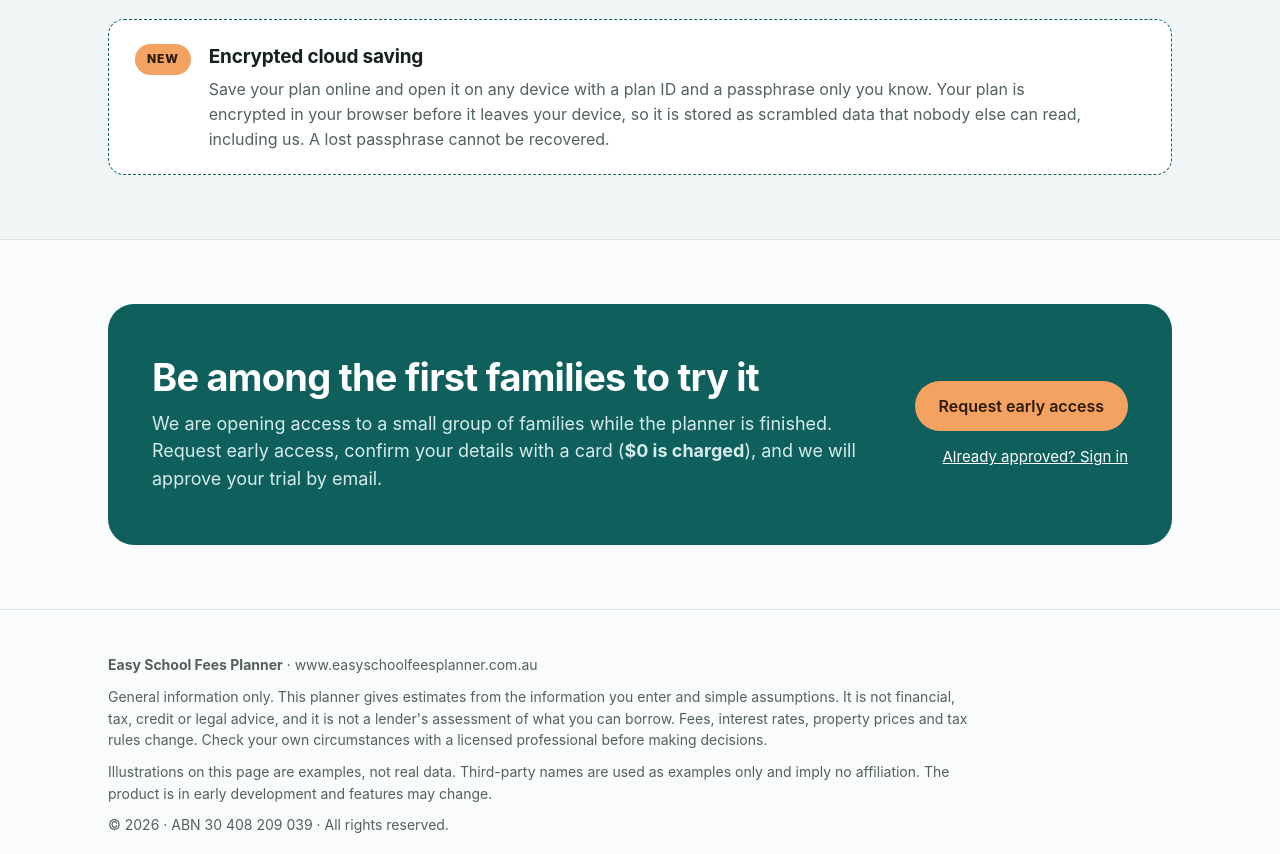
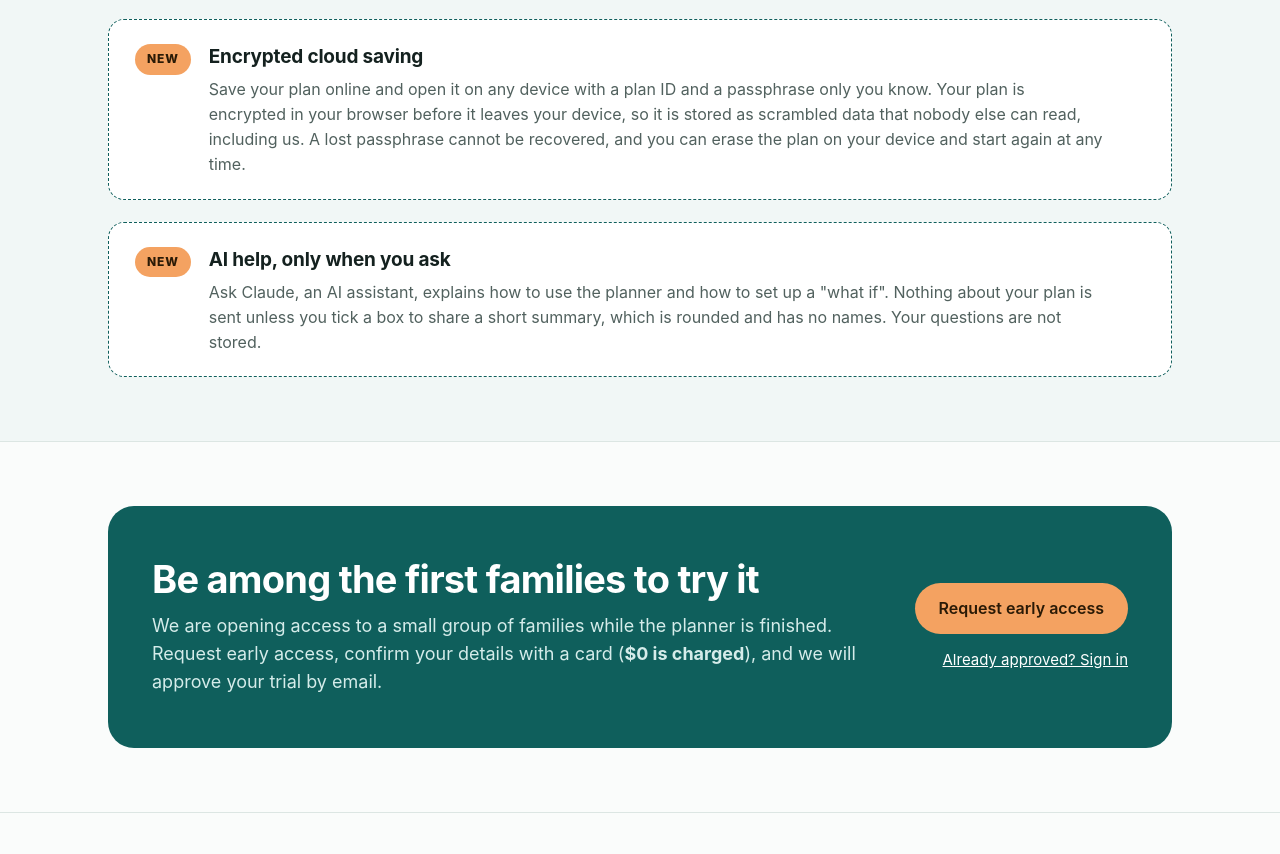
Before and after one commit to guyhinton/easyschoolfeesplanner, a plain HTML site: page index.html in a window 1280 px wide. Shown: the part 4999-5853 px from the top of the page. Drawn offline with Linux system fonts and the light colour scheme.

Commit message:
Site update Sun 22/11/2026 12:05

```diff
--- a/index.html
+++ b/index.html
@@ -269,7 +269,14 @@
       <span class="badge">New</span>
       <div>
         <h3>Encrypted cloud saving</h3>
-        <p>Save your plan online and open it on any device with a plan ID and a passphrase only you know. Your plan is encrypted in your browser before it leaves your device, so it is stored as scrambled data that nobody else can read, including us. A lost passphrase cannot be recovered.</p>
+        <p>Save your plan online and open it on any device with a plan ID and a passphrase only you know. Your plan is encrypted in your browser before it leaves your device, so it is stored as scrambled data that nobody else can read, including us. A lost passphrase cannot be recovered, and you can erase the plan on your device and start again at any time.</p>
+      </div>
+    </div>
+    <div class="soon">
+      <span class="badge">New</span>
+      <div>
+        <h3>AI help, only when you ask</h3>
+        <p>Ask Claude, an AI assistant, explains how to use the planner and how to set up a "what if". Nothing about your plan is sent unless you tick a box to share a short summary, which is rounded and has no names. Your questions are not stored.</p>
       </div>
     </div>
   </div>
@@ -330,7 +337,7 @@
 <p><b>10. No support.</b> We do not provide technical support, onboarding help or guaranteed availability during the trial. It is provided for evaluation, as is.</p>
 <p><b>11. General information only, and no warranty.</b> The software and any results or projections it produces are provided &quot;as is&quot;, without warranty of any kind, express or implied. Easy School Fees Planner is a modelling tool only. It gives general information from the figures you enter and simple assumptions. It is not financial product advice, tax, credit or legal advice, and it is not a lender&#x27;s assessment of what you can borrow. Its projections are estimates, not guarantees of any outcome. Fees, interest rates, property prices, stamp duty and tax rules change; check important figures with the school, your lender or a licensed adviser.</p>
 <p><b>12. Limitation of liability.</b> To the maximum extent permitted by law, we exclude all liability for any loss or damage arising from your use of, or inability to use, the trial, including indirect or consequential loss. Nothing in these terms excludes any right or remedy that cannot lawfully be excluded under the Australian Consumer Law.</p>
-<p><b>13. Your information.</b> We keep your name, email address, a scrambled (hashed) form of your password, and the details of your trial request. Your card details are held by Stripe, not by us. The figures you enter into the planner are saved on your own device and are not sent to us. Please do not enter your children&#x27;s names. If we add saving to our servers, we will tell you first and ask for your agreement. We use your details to run and review the trial, to prevent misuse, and to contact you about a licence.</p>
+<p><b>13. Your information.</b> We keep your name, email address, a scrambled (hashed) form of your password, and the details of your trial request. Your card details are held by Stripe, not by us. The figures you enter into the planner are saved on your own device and are not sent to us, unless you choose cloud saving: then your plan is encrypted on your device with a passphrase only you know before it is sent, and we cannot read it. If you use Ask Claude or the school fee look-up, your question or the school you searched for is sent to an AI service to prepare the answer; your plan is included only if you tick the box to share a short, rounded summary with no names. Questions are not stored. Please do not enter your children&#x27;s names. We use your details to run and review the trial, to prevent misuse, and to contact you about a licence.</p>
 <p><b>14. Governing law.</b> These terms are governed by the laws of Victoria, Australia, and you submit to the non-exclusive jurisdiction of its courts.</p></div>
     <label class="agree"><input type="checkbox" id="su-agree"><span>I am 18 or over and I have read and accept the trial terms.</span></label>
     <div class="cardnote">Next you will enter a card on Stripe&rsquo;s secure page. It is saved to confirm your details only and <strong>$0 is charged</strong>. We never see your card number.</div>
```
